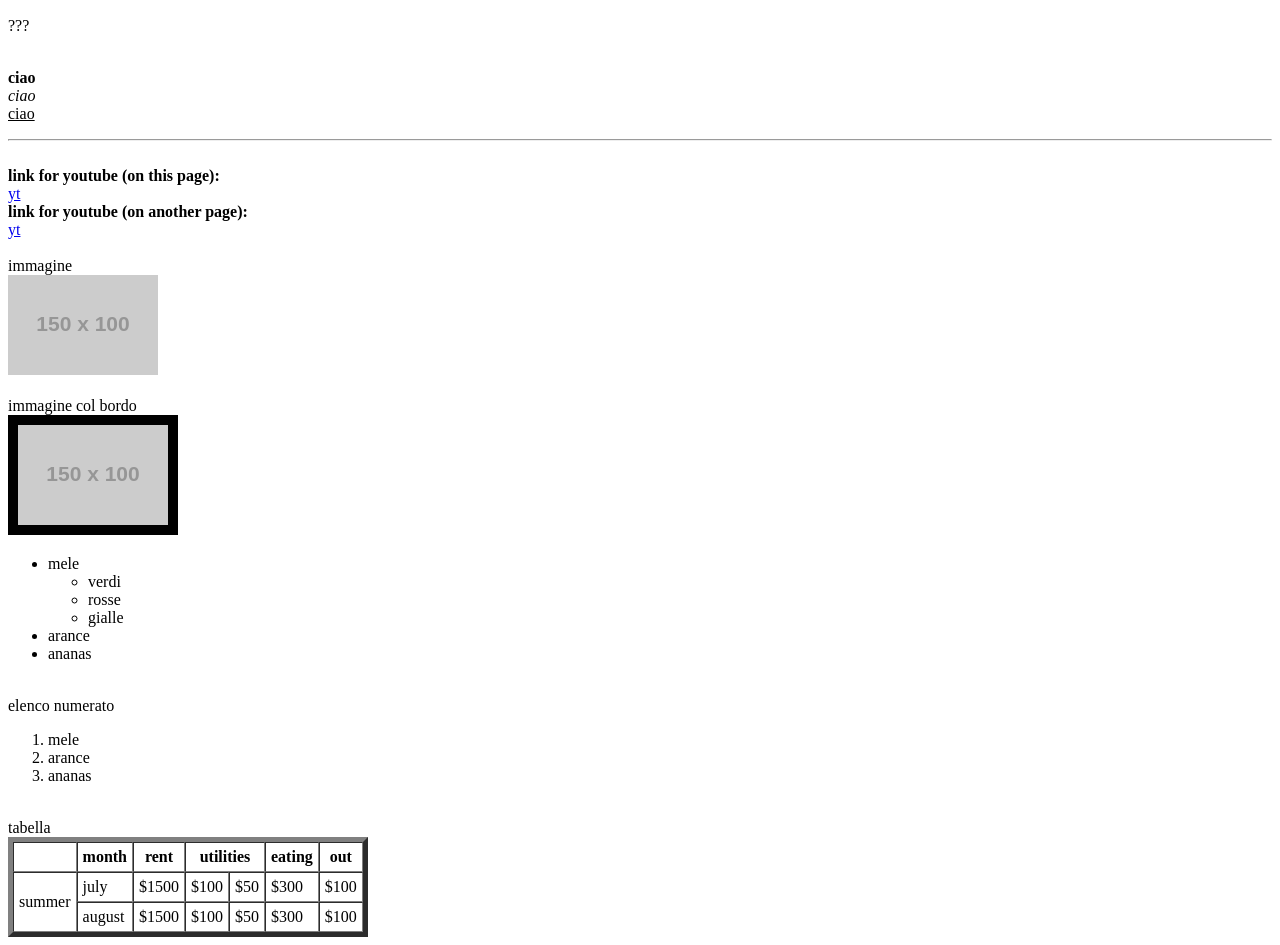
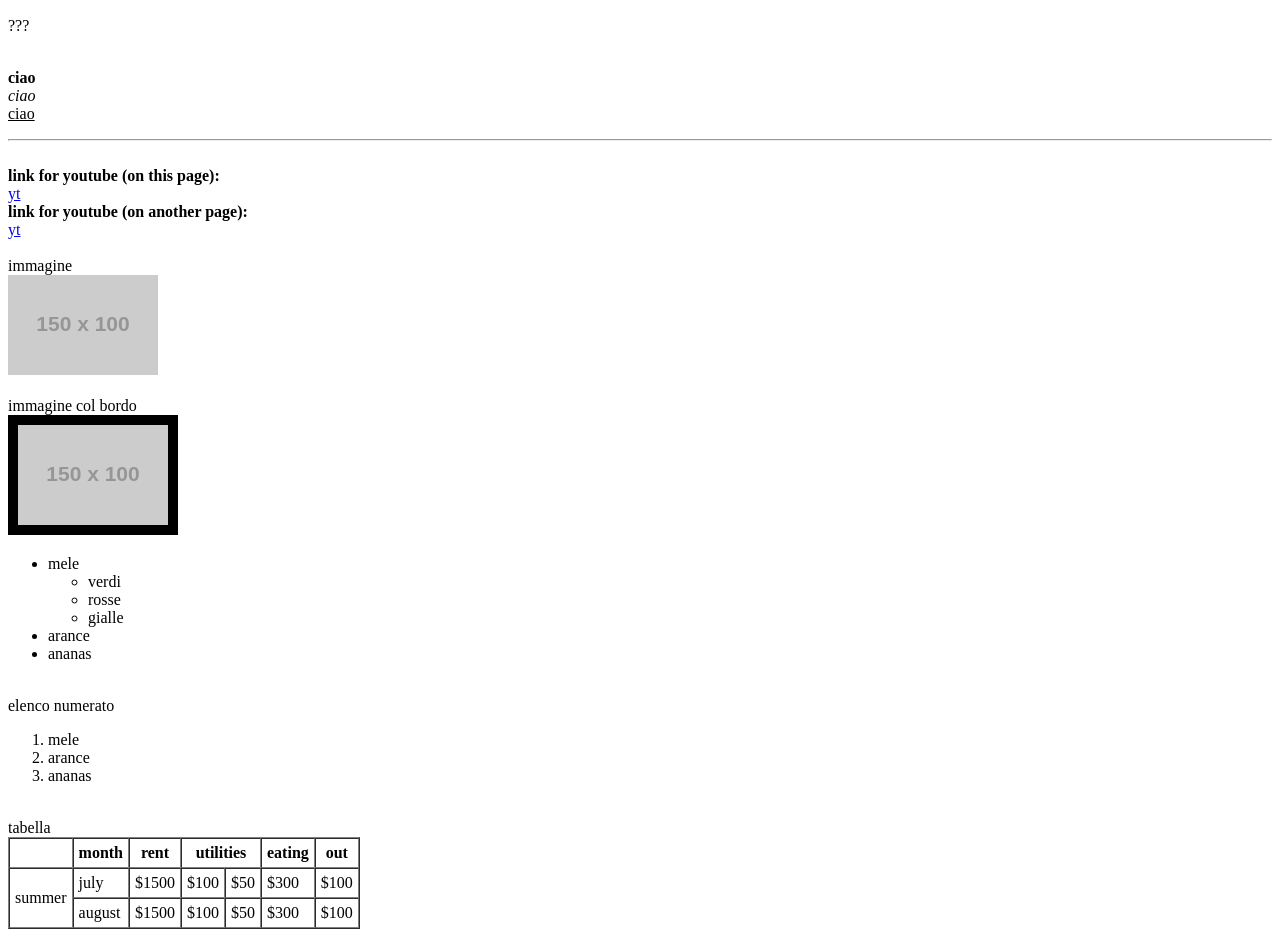
Before and after one commit to LuXD-05/test, a plain HTML site: page index.html in a window 1280 px wide. Shown: the part 110-1055 px from the top of the page. Drawn offline with Linux system fonts and the light colour scheme; placeholder pictures from the web are drawn by us.

Commit message:
Update index.html

```diff
--- a/index.html
+++ b/index.html
@@ -56,19 +56,27 @@
         </ol>
     </p>
     <br>tabella
-    <table border="5" cellpadding="5" cellspacing="0">
+    <table border="1" cellpadding="5" cellspacing="0">
         <!-- "table" = usato per creare tabelle -->
+        <!-- "border" = come per immagini ma alle celle -->
+        <!-- "cellpadding" = dimensioni delle celle -->
+        <!-- "cellspacing" = spazio tra le singole celle -->
         <tr>
+        <!-- "tr" usato per righe orizzontali -->
             <th></th>
+            <!-- "th" testo nella cella (grassetto) -->
             <th>month</th>
             <th>rent</th>
             <th colspan="2">utilities</th>
+            <!-- "colspan" = numero di righe di celle verticali che la cella comnprende sotto di essa -->
             <th>eating</th>
             <th>out</th>
         </tr>
         <tr>
             <td rowspan="2">summer</td>
+            <!-- "rowspan" = numero di righe orizzontali che la cella comprende alla sua destra -->
             <td>july</td>
+            <!-- "td" testo nella cella (normale) -->
             <td>$1500</td>
             <td>$100</td>
             <td>$50</td>
```
